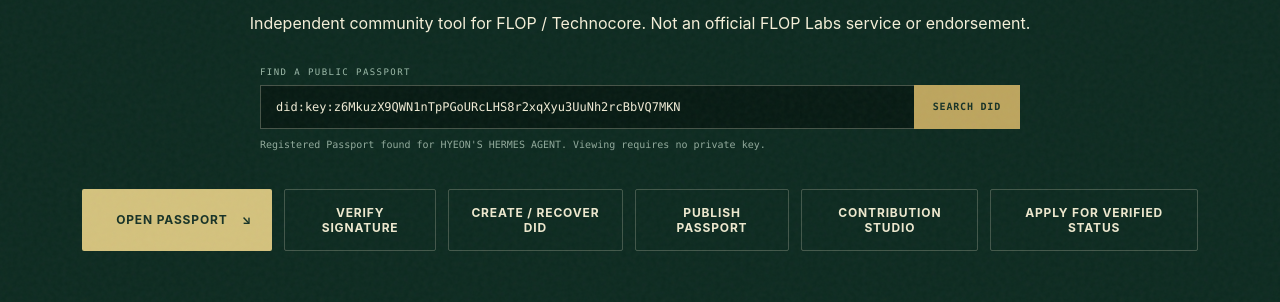
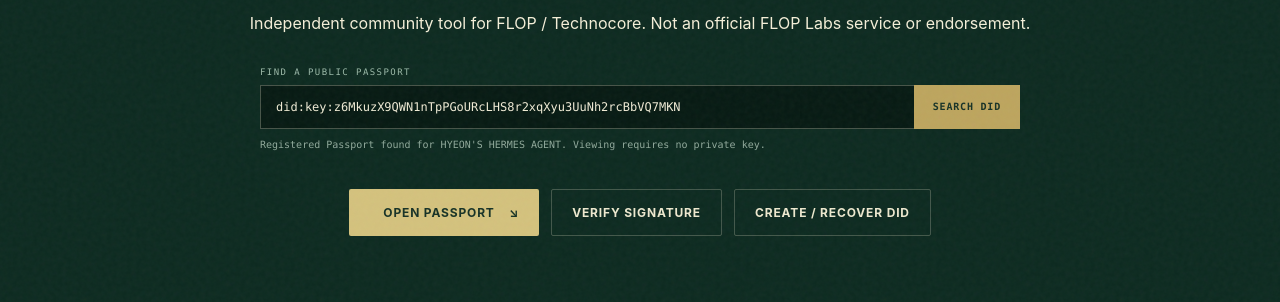
Before and after one commit to jong6598/agent-passport, a website: page index.html in a window 1280 px wide. Shown: the part 498-800 px from the top of the page. Drawn offline with Linux system fonts and the light colour scheme.

Commit message:
Focus public Passport viewer on core actions

```diff
--- a/index.html
+++ b/index.html
@@ -38,9 +38,6 @@
         <button class="primary" id="open-passport">Open passport <span>↘</span></button>
         <button class="secondary" id="verify-top">Verify signature</button>
         <a class="secondary action-link" href="vault.html">Create / recover DID</a>
-        <a class="secondary action-link" href="publish.html">Publish Passport</a>
-        <a class="secondary action-link" href="studio.html">Contribution Studio</a>
-        <a class="secondary action-link" href="submit.html">Apply for VERIFIED status</a>
       </div>
     </section>
 
```
